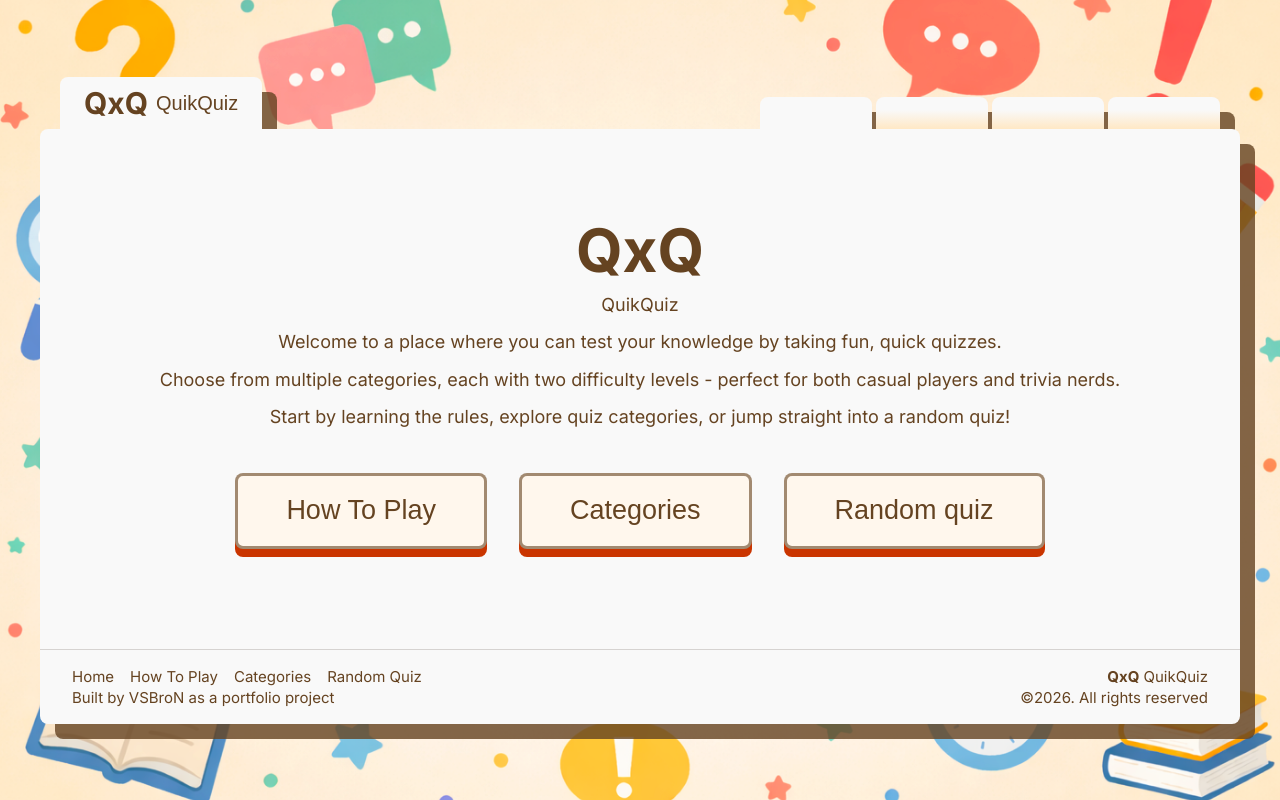
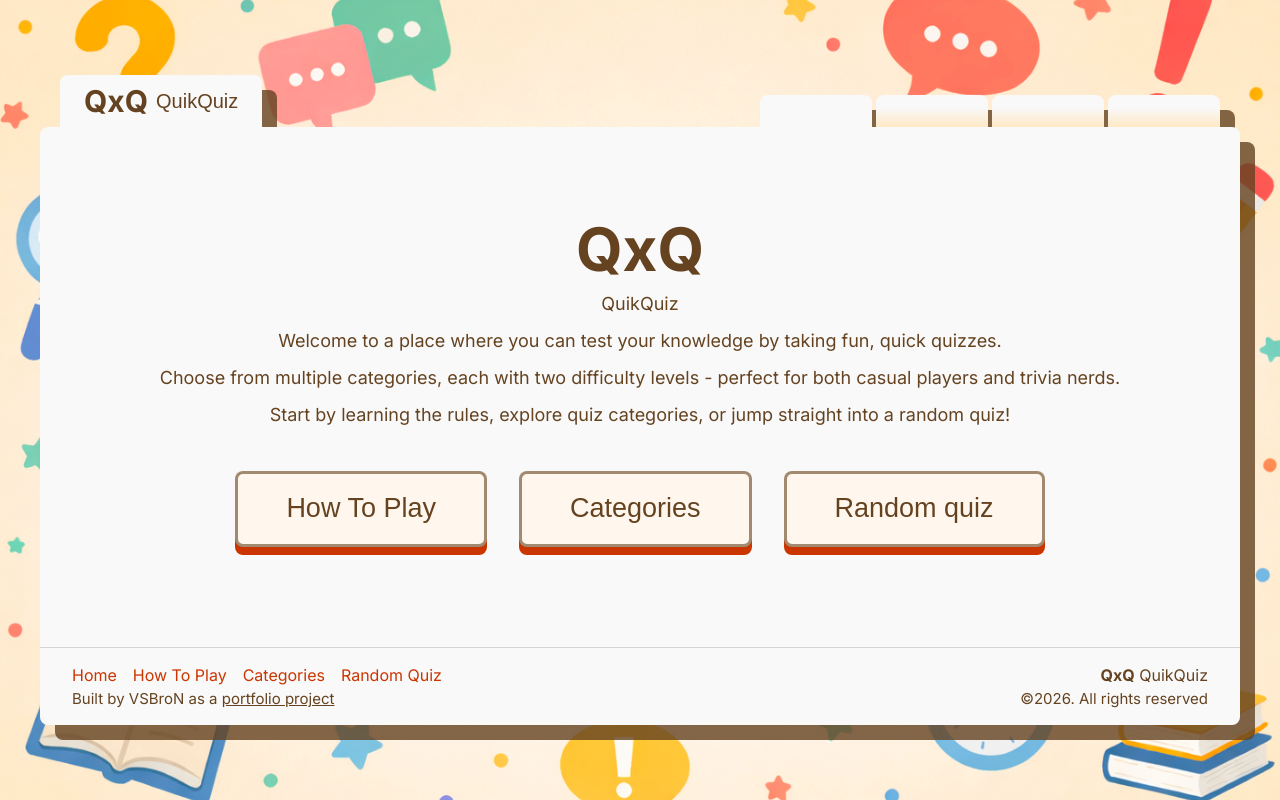
Before and after one commit to vsbron/quikquiz-2026-nextjs, a Next.js app: page / in a window 1280 px wide. Built offline with nearby package versions, Linux system fonts and the light colour scheme; a web font is replaced by a local one.

Commit message:
Adjusted footer

```diff
--- a/app/globals.css
+++ b/app/globals.css
@@ -6,10 +6,8 @@ body {
   font:
     400 18px/1.4 Inter,
     serif;
-  padding: 0;
   background: url("/1.png") no-repeat center center;
   background-size: 110% auto;
-  padding: 0;
 }
 ::selection {
   background-color: var(--color-chocolate);
--- a/components/Footer.tsx
+++ b/components/Footer.tsx
@@ -3,24 +3,27 @@ import Nav from "@/components/Nav";
 function Footer() {
   // Returned JSX
   return (
-    <footer className="px-8 py-4 border-t border-stone-300 flex justify-between text-[15px]">
-      <div className="flex flex-col">
+    <footer className="px-8 py-4 border-t border-stone-300 flex justify-between text-[16px]">
+      <div className="flex flex-col gap-0.5">
         <Nav />
-        <div>
+        <div className="text-[15px]">
           Built by VSBroN as a{" "}
           <a
             href="https://github.com/vsbron/quikquiz-2026-nextjs"
             target="_blank"
+            className="underline"
           >
             portfolio project
           </a>
         </div>
       </div>
-      <div className="flex flex-col items-end">
+      <div className="flex flex-col items-end gap-0.5">
         <div>
           <span className="font-bold">QxQ</span> QuikQuiz
         </div>
-        <div>©{new Date().getFullYear()}. All rights reserved</div>
+        <div className="text-[15px]">
+          ©{new Date().getFullYear()}. All rights reserved
+        </div>
       </div>
     </footer>
   );
--- a/components/Nav.tsx
+++ b/components/Nav.tsx
@@ -7,7 +7,11 @@ function Nav() {
   return (
     <nav className="flex gap-4">
       {nav.map(({ url, label }) => (
-        <Link href={url} key={url}>
+        <Link
+          href={url}
+          key={url}
+          className="text-accent hover:text-accent/65 transition-colors"
+        >
           {label}
         </Link>
       ))}
```
